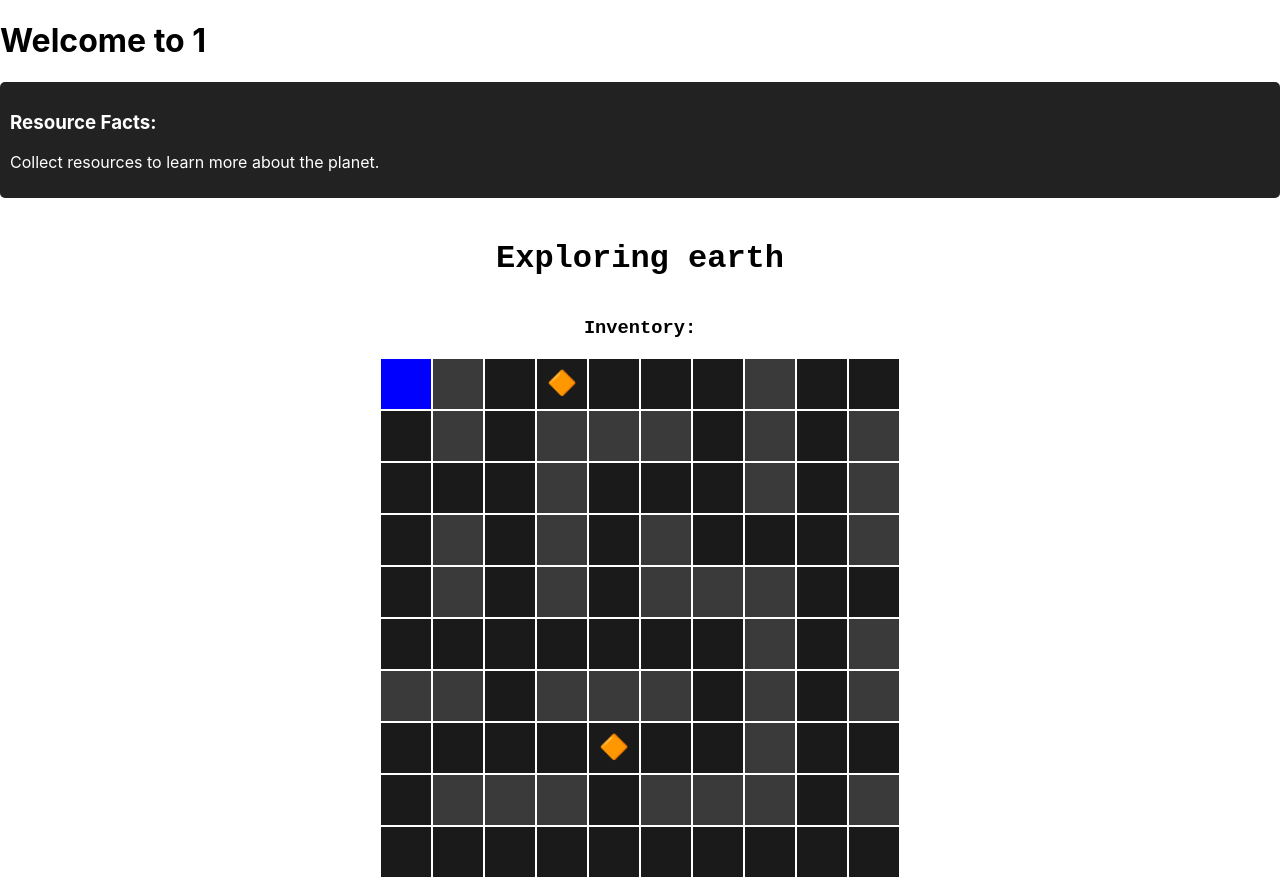
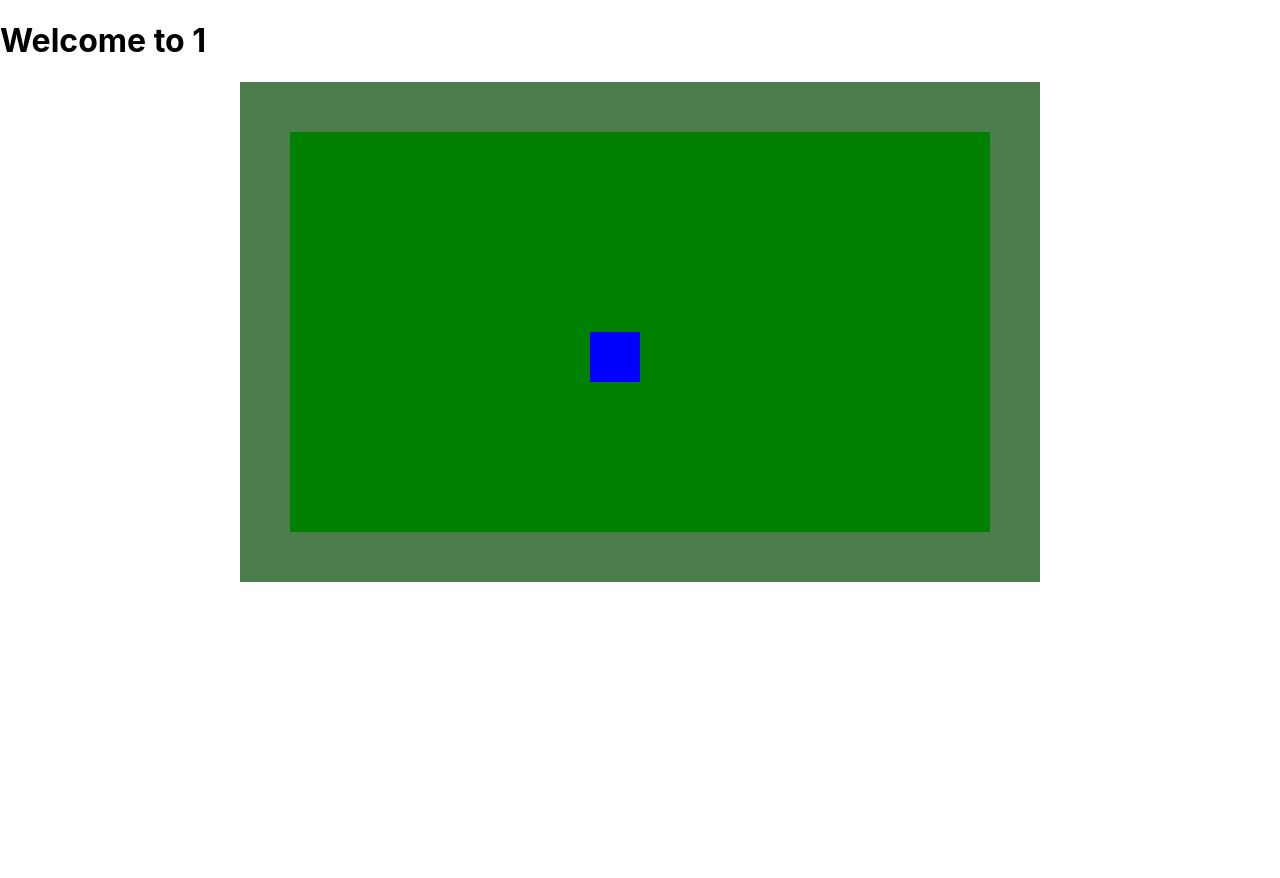
Before and after one commit to Ronnyboy125/Galactic-Explorers, a React (Create React App) app in the folder cbw/: page /planet/1 in a window 1280 px wide. After the commit the page ends 800 px from the top, so only its background shows below. Built offline with nearby package versions, Linux system fonts and the light colour scheme.

Commit message:
updates to planet landing page

```diff
--- a/cbw/src/App.css
+++ b/cbw/src/App.css
@@ -157,6 +157,16 @@
   cursor: pointer;
 }
 
+.planetCell{
+  width: 50px;
+  height: 50px;
+  display: flex;
+  align-items: center;
+  justify-content: center;
+  font-size: 24px;
+  cursor: pointer;
+}
+
 .path {
   background-color: #1a1a1a;
 }
@@ -171,7 +181,7 @@
 }
 
 .earthWall {
-  background-color: rgb(15, 80, 15)
+  background-color: rgb(15, 80, 15,.75)
 }
 
 @keyframes pulse {
--- a/cbw/src/components/Planet.js
+++ b/cbw/src/components/Planet.js
@@ -7,7 +7,7 @@ import "../App.css";
 function Planet({ progress, setProgress }) {
   const { name } = useParams();
   const [miniGameCompleted, setMiniGameCompleted] = useState(false);
-  const [isClicked, setIsClicked] = useState(false)
+  const [isCovered, setIsCovered] = useState(false)
   const navigate = useNavigate();
   const conditionalBackground = name;
 
@@ -50,9 +50,8 @@ function Planet({ progress, setProgress }) {
   return (
     <div className={conditionalBackground}>
       <h1>Welcome to {name}</h1>
-      {isClicked?(
+      {!isCovered?(
         <PlanetHome></PlanetHome>
-        // <div>test</div>
       ) : (
       !miniGameCompleted
         ?
--- a/cbw/src/components/PlanetHome.js
+++ b/cbw/src/components/PlanetHome.js
@@ -17,13 +17,10 @@ const border = [
     [1,1,1,1,1,1,1,1,1,1,1,1,1,1,1,1],
 ]
 
-const miniGames = {
-    pos1:[{name: "miniGameOne"}]
-}
+
 const PlanetHome = () =>{
 const [borders,setBorders] = useState(border)
-const [playerPosition, setPlayerPosition] = useState([5,5]);
-const [miniGameOnePos, setMiniGameOnePos] = useState([1,1]);
+const [playerPosition, setPlayerPosition] = useState([5,7]);
 
 const handleKeyDown = (e) => {
     const [x, y] = playerPosition;
@@ -46,14 +43,6 @@ const handleKeyDown = (e) => {
 };
 
 useEffect(() => {
-        const x = miniGames["pos1"].map((game)=>({
-            ...game,
-            position:[8,8]
-        }));
-        setMiniGameOnePos(x);
-  },[miniGameOnePos]);
-
-useEffect(() => {
     window.addEventListener('keydown',handleKeyDown);
     return () => window.removeEventListener('keydown',handleKeyDown);
 }, [playerPosition]);
@@ -66,12 +55,11 @@ return (
                     <div className="row" key={rowIndex}>
                     {row.map((cell, colIndex) => (
                         <div
-                        className={`cell ${cell === 1 ? 'earthWall' : 'earthPath'} ${
+                        className={`planetCell ${cell === 1 ? 'earthWall' : 'earthPath'} ${
                             playerPosition[0] === rowIndex && playerPosition[1] === colIndex ? 'player' : ''
                         }`}
                         key={colIndex}
                         >
-                        {miniGameOnePos.some((min) => min.position[0] === rowIndex && min.position[1] === colIndex) && '🔶'}
                         </div>
                     ))}
                     </div>
```
